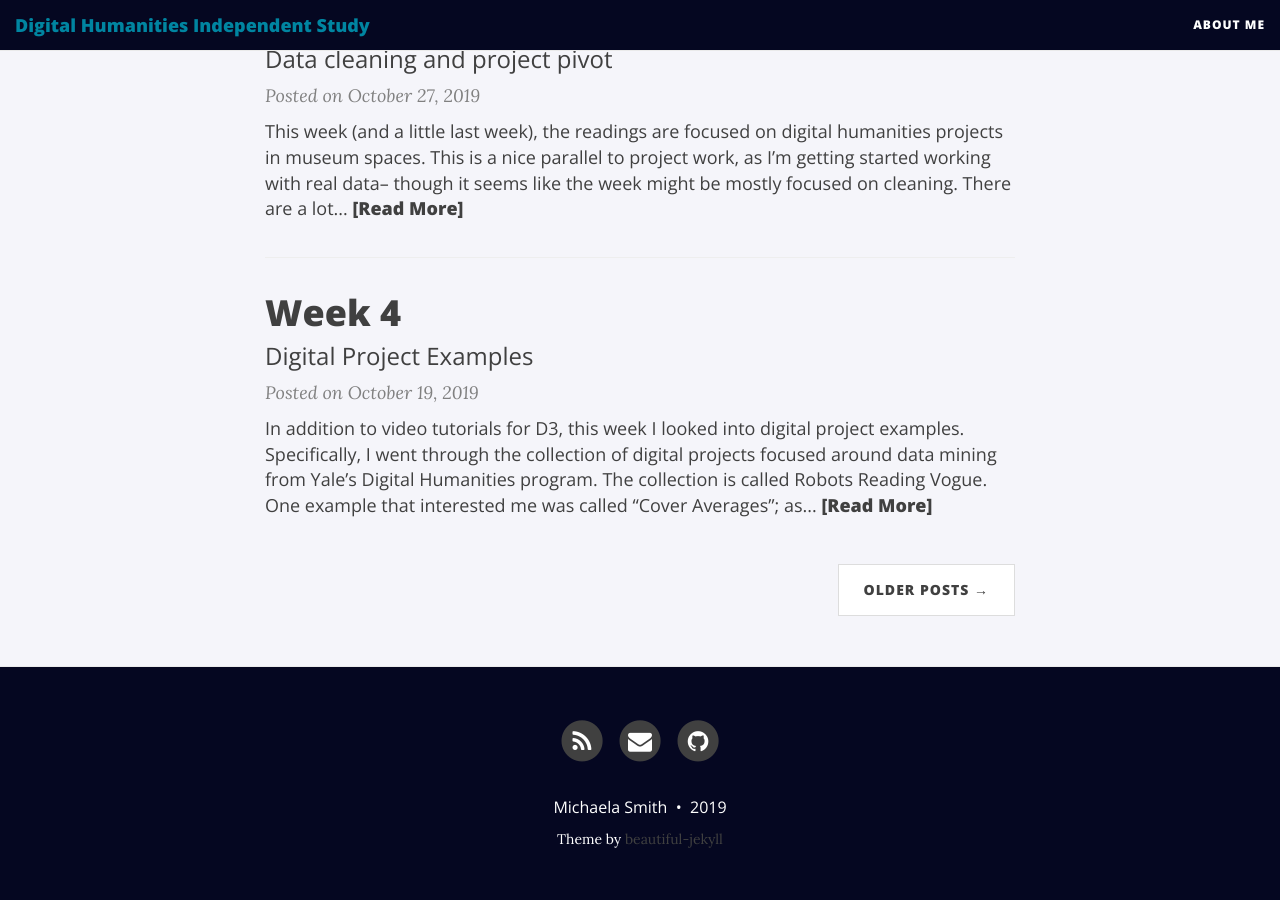
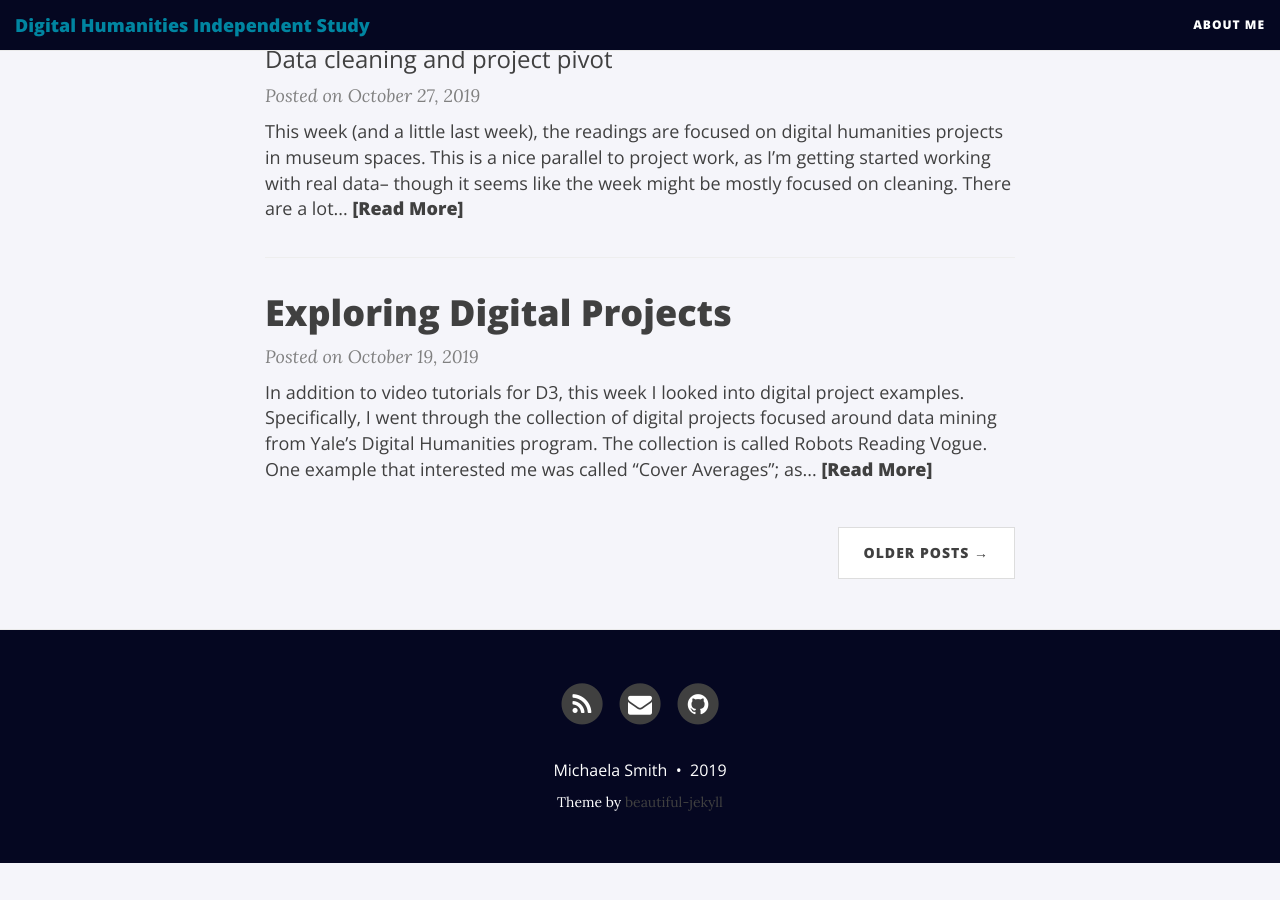
Before and after one commit to michaela012/IS_project, a Jekyll site: the page built from index.html, in a window 1280 px wide and 900 px high, scrolled down 1250 px. Built offline with Jekyll 4.4.1, drawn with Linux system fonts in a browser that asks for light colours; nearby versions of some CDN libraries; the list of posts is cut into pages by our own code; after the commit the page ends 2113 px from its top, so only the background shows below that.

Commit message:
Update 2019-10-19-week04.md

```diff
--- a/_posts/2019-10-19-week04.md
+++ b/_posts/2019-10-19-week04.md
@@ -1,7 +1,7 @@
 ---
 layout: post
-title: Week 4
-subtitle: Digital Project Examples
+title: Exploring Digital Projects
+published: true
 ---
 
 In addition to video tutorials for D3, this week I looked into digital project examples. Specifically, I went through the collection of digital projects focused around data mining from Yale's Digital Humanities program. The collection is called *Robots Reading Vogue*. One example that interested me was called "Cover Averages"; as you might expect from the title, it averaged the covers from each decade of Vogue, starting in the 1900s. The final product is a series of images showing the average cover from each decade:
```
